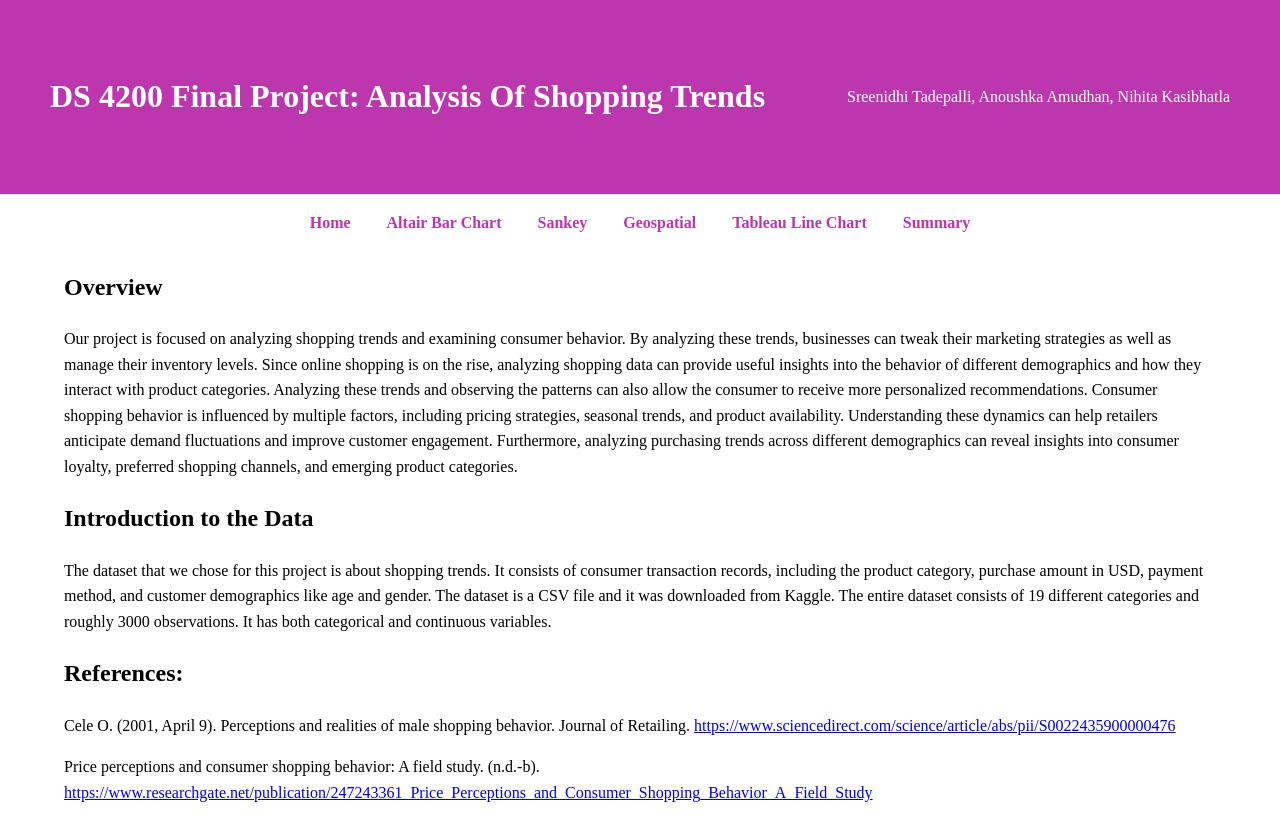
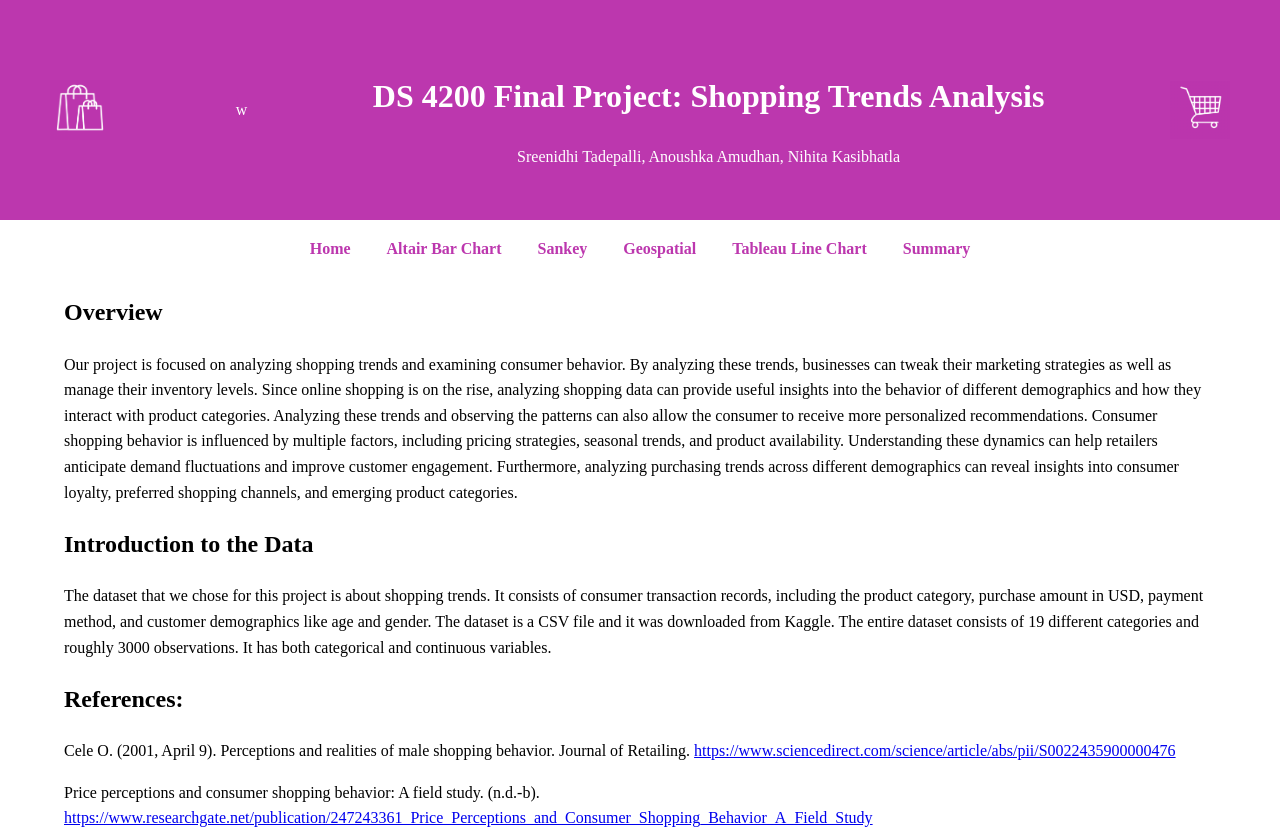
Before and after one commit to nidhitadepalli/ds4200-project, a plain HTML site: page index.html in a window 1280 px wide. Shown: the top 834 px of the page. Drawn offline with Linux system fonts and the light colour scheme.

Commit message:
Update index.html

```diff
--- a/index.html
+++ b/index.html
@@ -7,8 +7,14 @@
 </head>
 <body>
     <header>
-        <h1>DS 4200 Final Project: Analysis Of Shopping Trends</h1>
-        <p>Sreenidhi Tadepalli, Anoushka Amudhan, Nihita Kasibhatla</p>
+        <img src="shoppingbags.png" alt="Shopping Bags" class="bags">
+        w
+        <div class="header-text">
+            <h1>DS 4200 Final Project: Shopping Trends Analysis</h1>
+            <p>Sreenidhi Tadepalli, Anoushka Amudhan, Nihita Kasibhatla</p>
+        </div>
+
+        <img src="shoppingcart.png" alt="Shopping Cart" class="cart">
     </header>
 
     <nav>
```
